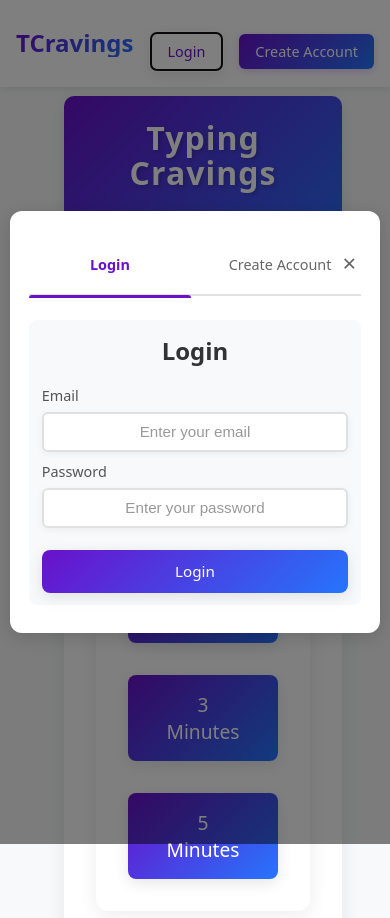
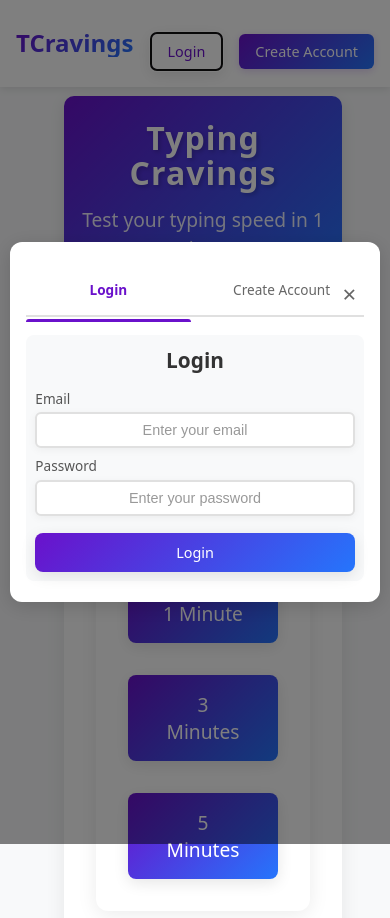
Before and after one commit to vincenttwizere/Typing-Cravings, a React (Vite) app: page / in a window 390 px wide. Both pictures are taken after a click on the button "Login". Shown: the top 918 px of the page. Built offline with nearby package versions, Linux system fonts and the light colour scheme.

Commit message:
Optimize auth forms for better fit

```diff
--- a/src/App.css
+++ b/src/App.css
@@ -474,28 +474,26 @@ button:active {
 
 .auth-content {
   background: white;
-  padding: 1.5rem;
+  padding: 1.2rem;
   border-radius: 12px;
   width: 90%;
   max-width: 500px;
-  max-height: 90vh;
   position: relative;
   box-shadow: 0 4px 20px rgba(0, 0, 0, 0.15);
-  overflow-y: auto;
 }
 
 .auth-toggle {
   display: flex;
   gap: 1rem;
-  margin-bottom: 1.5rem;
+  margin-bottom: 1rem;
   border-bottom: 2px solid #e0e0e0;
-  padding-bottom: 0.8rem;
+  padding-bottom: 0.6rem;
 }
 
 .toggle-btn {
   flex: 1;
-  padding: 0.6rem;
-  font-size: 1rem;
+  padding: 0.5rem;
+  font-size: 0.95rem;
   background: none;
   border: none;
   color: #666;
@@ -528,19 +526,19 @@ button:active {
 }
 
 .auth-form-container {
-  padding: 0.5rem 0;
+  padding: 0.3rem 0;
 }
 
 .auth-form-section {
-  padding: 0.8rem;
+  padding: 0.6rem;
   border-radius: 8px;
   background: #f8f9fa;
 }
 
 .auth-form-section h2 {
   color: #333;
-  margin-bottom: 1rem;
-  font-size: 1.5rem;
+  margin-bottom: 0.8rem;
+  font-size: 1.3rem;
   text-align: center;
 }
 
@@ -565,22 +563,22 @@ button:active {
 }
 
 .form-group {
-  margin-bottom: 0.8rem;
+  margin-bottom: 0.6rem;
   text-align: left;
 }
 
 .form-group label {
   display: block;
-  margin-bottom: 0.3rem;
+  margin-bottom: 0.2rem;
   color: #555;
   font-weight: 500;
-  font-size: 0.9rem;
+  font-size: 0.85rem;
 }
 
 .form-group input {
   width: 100%;
-  padding: 0.6rem;
-  font-size: 0.95rem;
+  padding: 0.5rem;
+  font-size: 0.9rem;
   border: 2px solid #e0e0e0;
   border-radius: 6px;
   transition: all 0.3s ease;
@@ -607,41 +605,40 @@ button:active {
 .error-message {
   background: #ffebee;
   color: #c62828;
-  padding: 0.6rem;
+  padding: 0.5rem;
   border-radius: 6px;
-  margin-bottom: 0.8rem;
-  font-size: 0.85rem;
+  margin-bottom: 0.6rem;
+  font-size: 0.8rem;
 }
 
 .submit-btn {
   width: 100%;
-  padding: 0.7rem;
-  font-size: 0.95rem;
-  margin-top: 0.8rem;
+  padding: 0.6rem;
+  font-size: 0.9rem;
+  margin-top: 0.6rem;
 }
 
 @media (max-width: 768px) {
   .auth-content {
     width: 95%;
-    padding: 1.2rem;
-    max-height: 85vh;
+    padding: 1rem;
   }
 
   .auth-toggle {
     gap: 0.5rem;
-    margin-bottom: 1rem;
+    margin-bottom: 0.8rem;
   }
 
   .toggle-btn {
-    padding: 0.5rem;
-    font-size: 0.9rem;
+    padding: 0.4rem;
+    font-size: 0.85rem;
   }
 
   .auth-form-section {
-    padding: 0.8rem;
+    padding: 0.6rem;
   }
 
   .form-group {
-    margin-bottom: 0.6rem;
+    margin-bottom: 0.5rem;
   }
 }
```
